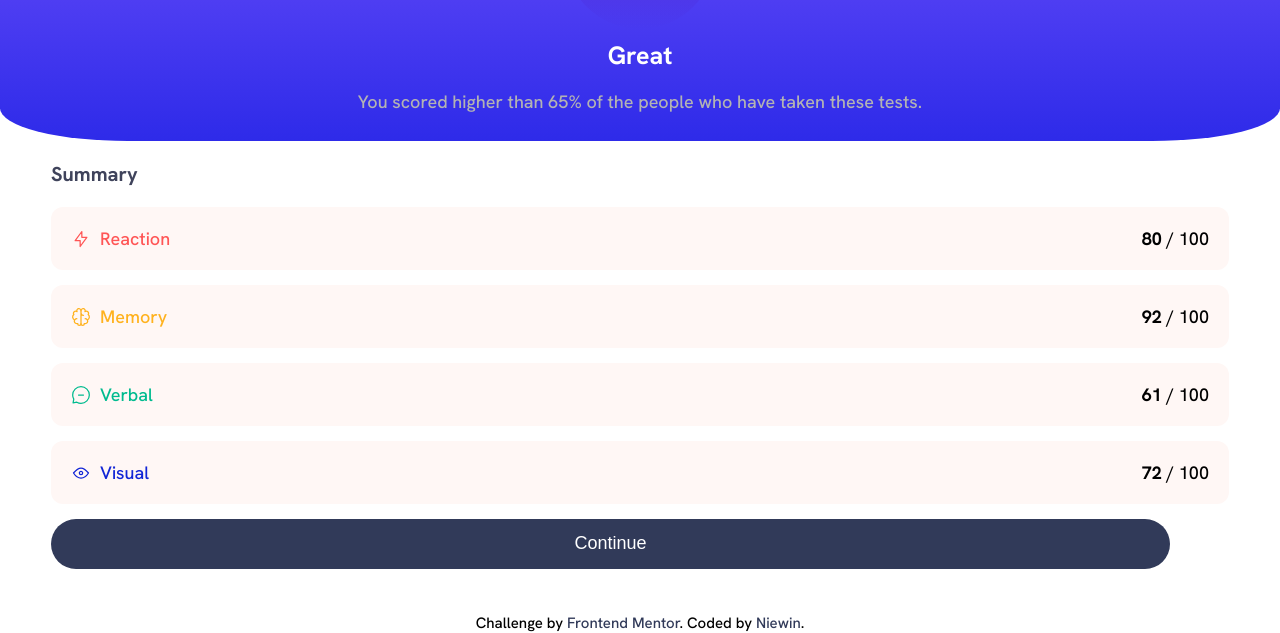
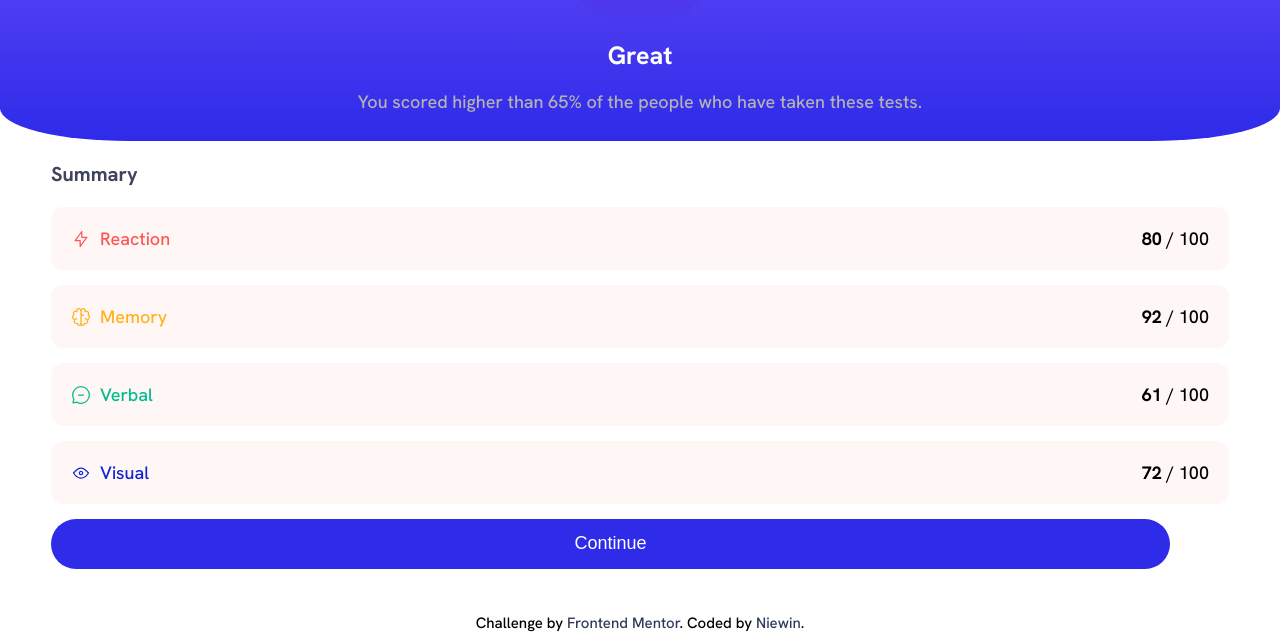
Before and after one commit to niewinN/Results-summary-component, a plain HTML site: page index.html in a window 1280 px wide. In both pictures the pointer is over the button "Continue". Shown: the part 187-820 px from the top of the page. Drawn offline with Linux system fonts and the light colour scheme.

Commit message:
added hover on btn

```diff
--- a/style.css
+++ b/style.css
@@ -154,7 +154,12 @@ body {
 	background-color:#313A59;
 	color: white;
 	border: none;
-	font-size: 1.8rem
+	font-size: 1.8rem;
+	transition: background-color .3s
+}
+
+.button:hover {
+	 background-color: hsl(241, 81%, 54%);
 }
 
 .footer {
```
